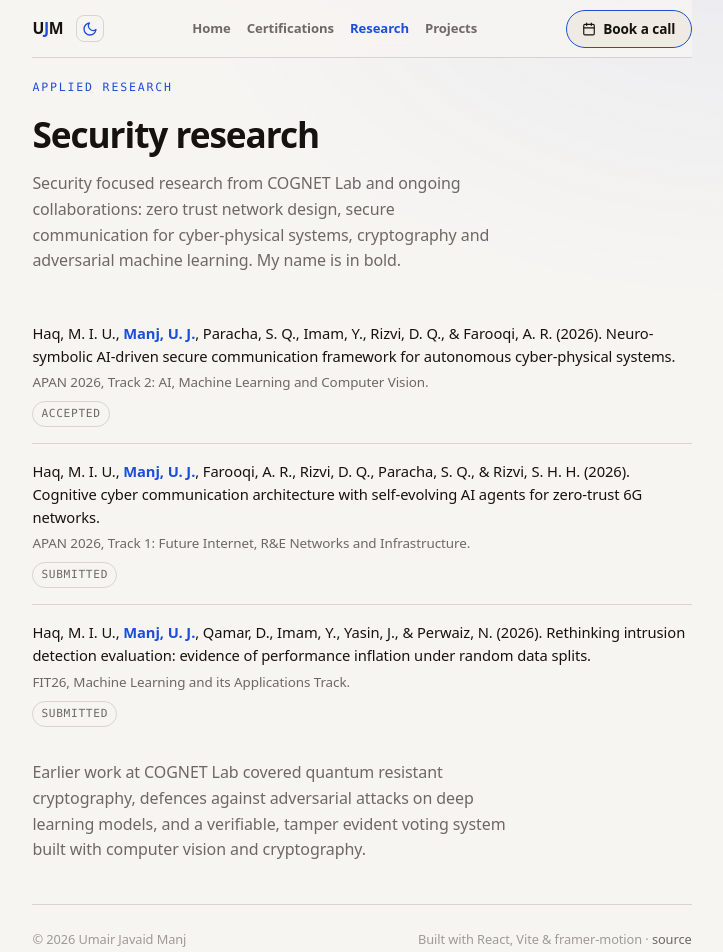
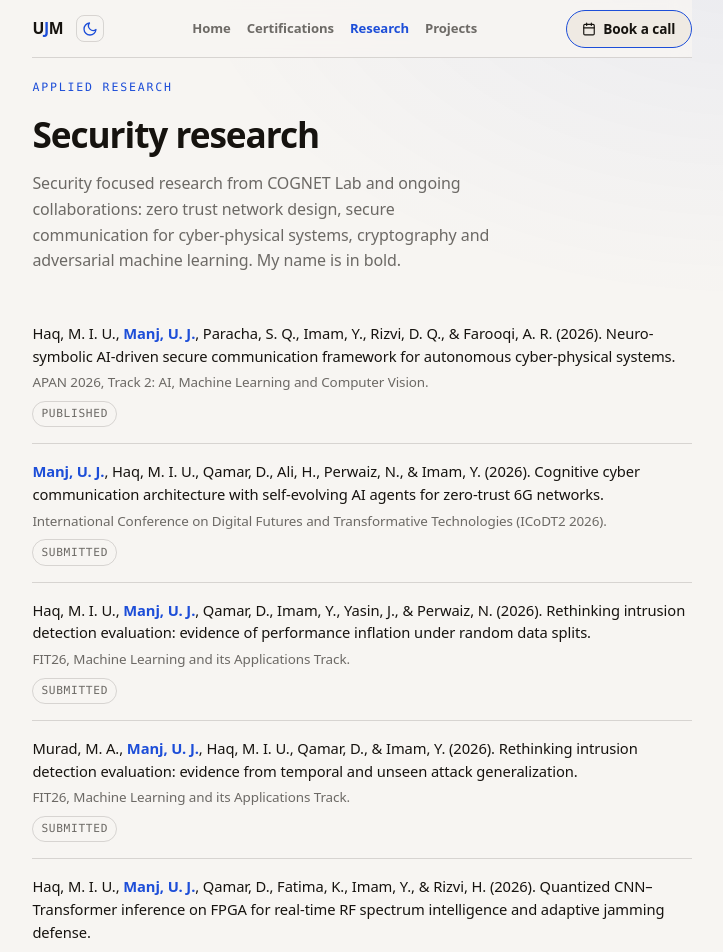
Before and after one commit to Umair-JM/Umair-JM.github.io, a React (Vite) app: page /research in a window 1280 px wide. Shown: the top 952 px of the page, without its empty margins (278-1001 px from the left). Built offline with nearby package versions, Linux system fonts and the light colour scheme; a web font is replaced by a local one.

Commit message:
Sync security research list with current publication statuses

```diff
--- a/src/data.js
+++ b/src/data.js
@@ -160,12 +160,12 @@ export const securityResearch = [
     cite:
       "Haq, M. I. U., Manj, U. J., Paracha, S. Q., Imam, Y., Rizvi, D. Q., & Farooqi, A. R. (2026). Neuro-symbolic AI-driven secure communication framework for autonomous cyber-physical systems.",
     venue: "APAN 2026, Track 2: AI, Machine Learning and Computer Vision.",
-    status: "Accepted",
+    status: "Published",
   },
   {
     cite:
-      "Haq, M. I. U., Manj, U. J., Farooqi, A. R., Rizvi, D. Q., Paracha, S. Q., & Rizvi, S. H. H. (2026). Cognitive cyber communication architecture with self-evolving AI agents for zero-trust 6G networks.",
-    venue: "APAN 2026, Track 1: Future Internet, R&E Networks and Infrastructure.",
+      "Manj, U. J., Haq, M. I. U., Qamar, D., Ali, H., Perwaiz, N., & Imam, Y. (2026). Cognitive cyber communication architecture with self-evolving AI agents for zero-trust 6G networks.",
+    venue: "International Conference on Digital Futures and Transformative Technologies (ICoDT2 2026).",
     status: "Submitted",
   },
   {
@@ -174,4 +174,16 @@ export const securityResearch = [
     venue: "FIT26, Machine Learning and its Applications Track.",
     status: "Submitted",
   },
+  {
+    cite:
+      "Murad, M. A., Manj, U. J., Haq, M. I. U., Qamar, D., & Imam, Y. (2026). Rethinking intrusion detection evaluation: evidence from temporal and unseen attack generalization.",
+    venue: "FIT26, Machine Learning and its Applications Track.",
+    status: "Submitted",
+  },
+  {
+    cite:
+      "Haq, M. I. U., Manj, U. J., Qamar, D., Fatima, K., Imam, Y., & Rizvi, H. (2026). Quantized CNN–Transformer inference on FPGA for real-time RF spectrum intelligence and adaptive jamming defense.",
+    venue: "Engineering Reports.",
+    status: "Submitted",
+  },
 ];
```
